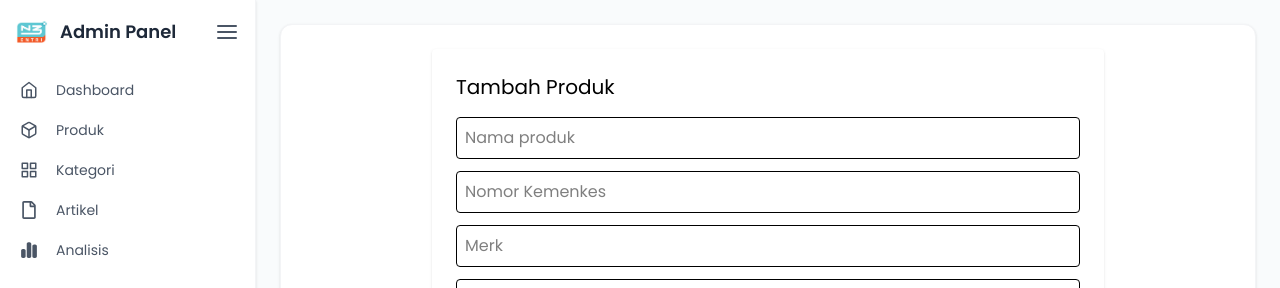
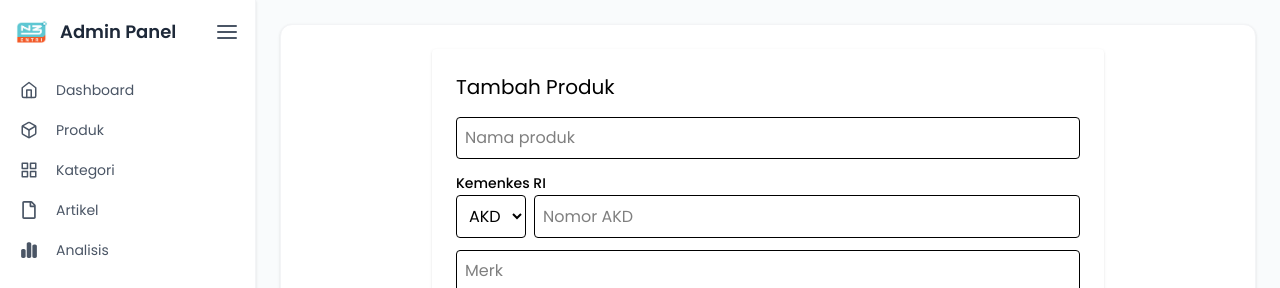
Before and after one commit to Hyansz/web-entri, a React (Vite) app: page /admin/products2/add in a window 1280 px wide. Shown: the top 288 px of the page. Built offline with nearby package versions, Linux system fonts and the light colour scheme; no server answers; sample sign-in values are in the browser's storage; what chartjs-plugin-datalabels would draw is missing.

Commit message:
update AKD/PKD

```diff
--- a/src/pages/ProductDetail.jsx
+++ b/src/pages/ProductDetail.jsx
@@ -33,8 +33,8 @@ export default function ProductDetail() {
     }, [id]);
 
     // 🔹 Pisahkan spesifikasi
-    const spesifikasiList = product?.spesifications
-        ? product.spesifications.split("|").map((s) => s.trim())
+    const spesifikasiList = product?.specifications
+        ? product.specifications.split("|").map((s) => s.trim())
         : [];
 
     return (
@@ -98,7 +98,7 @@ export default function ProductDetail() {
                                 <tbody>
                                     <tr>
                                         <td className="w-1/2 font-medium">
-                                            Kemenkes RI AKD
+                                            Kemenkes RI {product.kemenkesType}
                                         </td>
                                         <td className="w-1/2 font-medium text-cyan-800">
                                             : {product.kemenkesNumber}
--- a/src/pages/ProductForm.jsx
+++ b/src/pages/ProductForm.jsx
@@ -18,6 +18,7 @@ export default function ProductForm() {
 
     const [form, setForm] = useState({
         name: "",
+        kemenkesType: "AKD",
         kemenkesNumber: "",
         brand: "",
         location: "",
@@ -46,6 +47,7 @@ export default function ProductForm() {
 
             setForm({
                 name: p.name || "",
+                kemenkesType: p.kemenkesType || "AKD",
                 kemenkesNumber: p.kemenkesNumber || "",
                 brand: p.brand || "",
                 location: p.location || "",
@@ -129,6 +131,7 @@ export default function ProductForm() {
 
         const fd = new FormData();
         fd.append("name", form.name);
+        fd.append("kemenkesType", form.kemenkesType);
         fd.append("kemenkesNumber", form.kemenkesNumber);
         fd.append("brand", form.brand);
         fd.append("location", form.location);
@@ -181,6 +184,26 @@ export default function ProductForm() {
                         required
                     />
 
+                    <div className="space-y-1">
+                        <label className="text-sm font-medium">
+                            Kemenkes RI
+                        </label>
+
+                        <div className="flex gap-2">
+                            <select
+                                value={form.kemenkesType}
+                                onChange={(e) =>
+                                    setForm({
+                                        ...form,
+                                        kemenkesType: e.target.value,
+                                    })
+                                }
+                                className="border p-2 rounded"
+                            >
+                                <option value="AKD">AKD</option>
+                                <option value="PKD">PKD</option>
+                            </select>
+
                             <input
                                 value={form.kemenkesNumber}
                                 onChange={(e) =>
@@ -189,10 +212,11 @@ export default function ProductForm() {
                                         kemenkesNumber: e.target.value,
                                     })
                                 }
-                        type="number"
-                        placeholder="Nomor Kemenkes"
+                                placeholder={`Nomor ${form.kemenkesType}`}
                                 className="w-full border p-2 rounded"
                             />
+                        </div>
+                    </div>
 
                     <input
                         value={form.brand}
```
Lines whose indentation alone changed are shown as unchanged.
